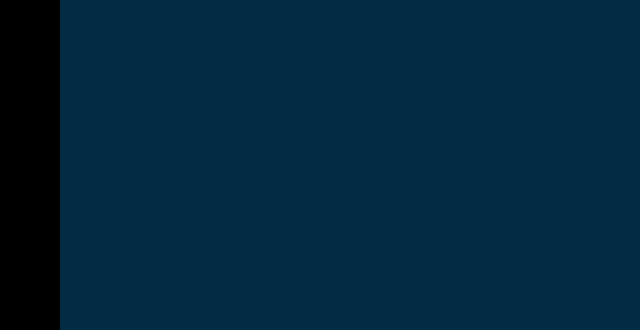
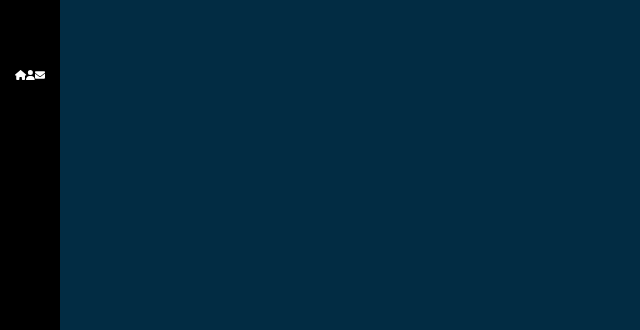
Before and after one commit to wmonsalv/portfolio, a React (Create React App) app: page / in a window 1280 px wide. Shown: the part 210-540 px from the top of the page, without its empty margins (0-640 px from the left). Built offline with nearby package versions, Linux system fonts and the light colour scheme.

Commit message:
added images

```diff
--- a/src/components/Sidebar/index.js
+++ b/src/components/Sidebar/index.js
@@ -1,12 +1,26 @@
-import "./index.scss";
+import "/Users/william_x1/portfolio/src/components/Sidebar/indexSidebar.scss";
 import { Link } from "react-router-dom";
+import { FontAwesomeIcon } from "@fortawesome/react-fontawesome";
+import { faHome, faUser, faEnvelope } from "@fortawesome/free-solid-svg-icons";
 
 
 const Sidebar = () => (
     <div className="nav-bar">
         <Link className="logo" to="/">
             <image src={"/Users/william_x1/portfolio/src/assets/images/logo-s.png"} alt="logoS"/>
+            <image className="sub-logo" src={"/Users/william_x1/portfolio/src/assets/images/logo_sub.png"} alt="logoSubtitle"/>
         </Link>
+        <nav>
+            <navLink exact="true" activeclassname="active" to="/">
+                <FontAwesomeIcon icon={faHome} color="white"/>
+            </navLink>
+            <navLink exact="true" activeclassname="about-link" className="about-link" to="/about">
+                <FontAwesomeIcon icon={faUser} className="a" color="white"/>
+            </navLink>
+            <navLink exact="true" activeclassname="contact-link" className="contact-link" to="/contact">
+                <FontAwesomeIcon icon={faEnvelope} color="white"/>
+            </navLink>
+        </nav>
     </div>
 )
 
--- a/src/components/Sidebar/index.scss
+++ /dev/null
@@ -1,22 +0,0 @@
-.nav-bar{
-    background: black;
-    width: 60px;
-    height: 100%;
-    position: absolute;
-    top: 0;
-    z-index: 3;
-    min-height: 500px;
-
-    .logo{
-        display: block;
-        padding: 8px 0;
-
-        image{
-            display: block;
-            margin: 8px auto;
-            width: 24px;
-            height: auto;
-        }
-    }
-
-}
--- /dev/null
+++ b/src/components/Sidebar/indexSidebar.scss
@@ -0,0 +1,56 @@
+.nav-bar{
+    background: black;
+    width: 60px;
+    height: 100%;
+    position: absolute;
+    top: 0;
+    z-index: 3;
+    min-height: 500px;
+
+
+    .logo{
+        display: block;
+        padding: 8px 0;
+
+        image {
+            display: block;
+            margin: 8px auto;
+            width: 24px;
+            height: auto;
+        }
+
+        &.sub-logo {
+            width: 50px;
+        }
+    }
+
+}
+
+nav {
+
+    display: block;
+    text-align: center;
+    position: absolute;
+    height: 210px;
+    top: 50%;
+    margin-top: -120px;
+    width: 100%;
+
+    a{
+        font-size: 50px;
+        color: white;
+        display: block;
+        line-height: 51px;
+        height: 51px;
+        position: relative;
+        text-decoration: none;
+
+        i{
+            transition: all 0.3s ease-out;
+        }
+
+        &:hover{
+            color:"#4d4d4e"
+        }
+    }
+}
```
Also changed, not shown: src/assets/images/logo_sub.png (added).
